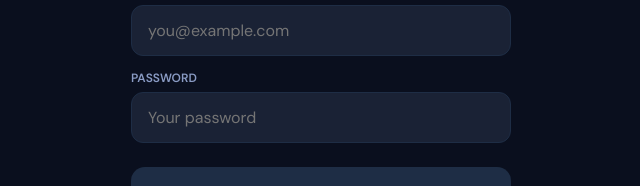
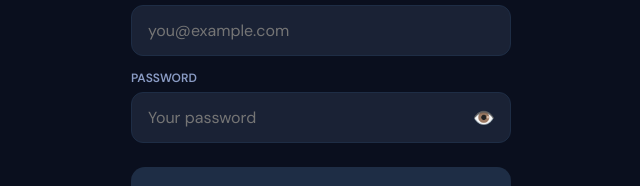
Before and after one commit to kullnon/tripmoney, a React (Vite) app: page / in a window 1280 px wide. Both pictures are taken after a click on the button "Get Started". Shown: the part 347-533 px from the top of the page, without its empty margins (319-959 px from the left). Built offline with nearby package versions, Linux system fonts and the light colour scheme.

Commit message:
password eye toggle and confirm password

```diff
--- a/src/AuthScreen.jsx
+++ b/src/AuthScreen.jsx
@@ -13,10 +13,26 @@ const inputStyle = {
   padding: "14px 16px", color: T.text, fontSize: 16, boxSizing: "border-box", outline: "none", fontFamily: "inherit",
 };
 
+function PasswordInput({ value, onChange, placeholder, onKeyDown }) {
+  const [show, setShow] = useState(false);
+  return (
+    <div style={{ position: "relative" }}>
+      <input value={value} onChange={onChange} type={show ? "text" : "password"} placeholder={placeholder}
+        style={{ ...inputStyle, paddingRight: 48 }} onKeyDown={onKeyDown} />
+      <button onClick={() => setShow(!show)} style={{
+        position: "absolute", right: 12, top: "50%", transform: "translateY(-50%)",
+        background: "none", border: "none", cursor: "pointer", fontSize: 18, padding: 4,
+        color: T.textDim,
+      }}>{show ? "🙈" : "👁️"}</button>
+    </div>
+  );
+}
+
 export function AuthScreen({ onBack }) {
-  const [mode, setMode] = useState("login"); // login or signup
+  const [mode, setMode] = useState("login");
   const [email, setEmail] = useState("");
   const [password, setPassword] = useState("");
+  const [confirmPassword, setConfirmPassword] = useState("");
   const [fullName, setFullName] = useState("");
   const [error, setError] = useState("");
   const [loading, setLoading] = useState(false);
@@ -28,11 +44,15 @@ export function AuthScreen({ onBack }) {
     setLoading(true);
     try {
       if (mode === "signup") {
-        if (!fullName) { setError("Enter your name"); setLoading(false); return; }
+        if (!fullName.trim()) { setError("Please enter your name"); setLoading(false); return; }
+        if (!email.trim()) { setError("Please enter your email"); setLoading(false); return; }
         if (password.length < 6) { setError("Password must be at least 6 characters"); setLoading(false); return; }
+        if (password !== confirmPassword) { setError("Passwords do not match"); setLoading(false); return; }
         await signUp(email, password, fullName);
         setCheckEmail(true);
       } else {
+        if (!email.trim()) { setError("Please enter your email"); setLoading(false); return; }
+        if (!password) { setError("Please enter your password"); setLoading(false); return; }
         await signIn(email, password);
       }
     } catch (e) {
@@ -82,24 +102,39 @@ export function AuthScreen({ onBack }) {
           <input value={email} onChange={e => setEmail(e.target.value)} type="email" placeholder="you@example.com" style={inputStyle} />
         </div>
 
-        <div style={{ marginBottom: 24 }}>
+        <div style={{ marginBottom: mode === "signup" ? 14 : 24 }}>
           <div style={{ color: T.textMid, fontSize: 12, fontWeight: 600, textTransform: "uppercase", marginBottom: 6 }}>Password</div>
-          <input value={password} onChange={e => setPassword(e.target.value)} type="password" placeholder={mode === "signup" ? "At least 6 characters" : "Your password"} style={inputStyle}
-            onKeyDown={e => e.key === "Enter" && handleSubmit()} />
+          <PasswordInput value={password} onChange={e => setPassword(e.target.value)} placeholder={mode === "signup" ? "At least 6 characters" : "Your password"}
+            onKeyDown={e => e.key === "Enter" && mode === "login" && handleSubmit()} />
         </div>
 
-        <button onClick={handleSubmit} disabled={loading || !email || !password} style={{
-          width: "100%", background: (email && password && !loading) ? T.accent : T.border,
-          color: (email && password && !loading) ? T.bg : T.textDim,
+        {mode === "signup" && (
+          <div style={{ marginBottom: 24 }}>
+            <div style={{ color: T.textMid, fontSize: 12, fontWeight: 600, textTransform: "uppercase", marginBottom: 6 }}>Confirm Password</div>
+            <PasswordInput value={confirmPassword} onChange={e => setConfirmPassword(e.target.value)} placeholder="Type password again"
+              onKeyDown={e => e.key === "Enter" && handleSubmit()} />
+            {confirmPassword && password && confirmPassword !== password && (
+              <div style={{ color: T.red, fontSize: 12, fontWeight: 600, marginTop: 6 }}>Passwords do not match</div>
+            )}
+            {confirmPassword && password && confirmPassword === password && (
+              <div style={{ color: T.green, fontSize: 12, fontWeight: 600, marginTop: 6 }}>✓ Passwords match</div>
+            )}
+          </div>
+        )}
+
+        <button onClick={handleSubmit} disabled={loading || !email || !password || (mode === "signup" && password !== confirmPassword)} style={{
+          width: "100%",
+          background: (email && password && !loading && (mode === "login" || password === confirmPassword)) ? T.accent : T.border,
+          color: (email && password && !loading && (mode === "login" || password === confirmPassword)) ? T.bg : T.textDim,
           border: "none", borderRadius: 14, padding: "16px", fontSize: 17, fontWeight: 900,
-          cursor: (email && password && !loading) ? "pointer" : "not-allowed",
+          cursor: (email && password && !loading && (mode === "login" || password === confirmPassword)) ? "pointer" : "not-allowed",
           marginBottom: 20,
         }}>
           {loading ? "Please wait..." : mode === "login" ? "Sign In" : "Create Account"}
         </button>
 
         <div style={{ textAlign: "center" }}>
-          <button onClick={() => { setMode(mode === "login" ? "signup" : "login"); setError(""); }} style={{ background: "none", border: "none", color: T.accent, fontSize: 14, cursor: "pointer", fontWeight: 600 }}>
+          <button onClick={() => { setMode(mode === "login" ? "signup" : "login"); setError(""); setConfirmPassword(""); }} style={{ background: "none", border: "none", color: T.accent, fontSize: 14, cursor: "pointer", fontWeight: 600 }}>
             {mode === "login" ? "Don't have an account? Sign Up" : "Already have an account? Sign In"}
           </button>
         </div>
```
